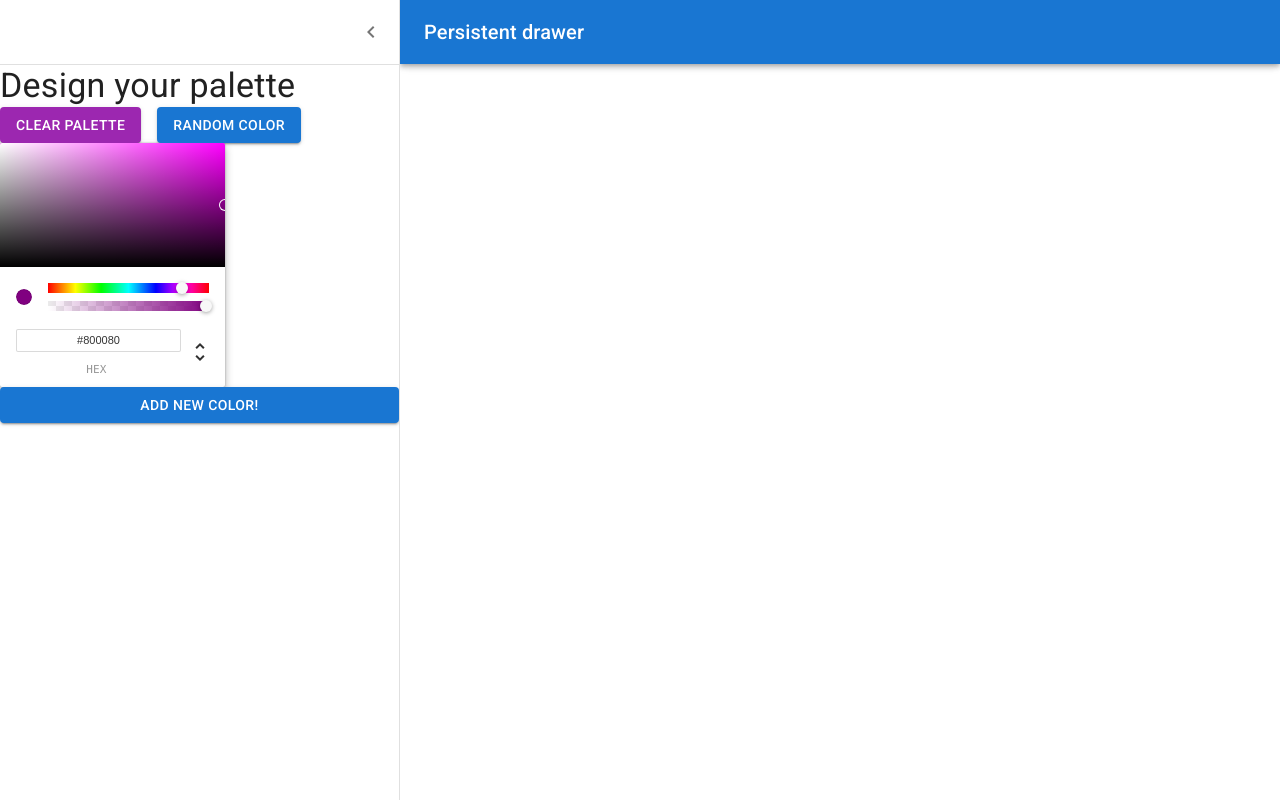
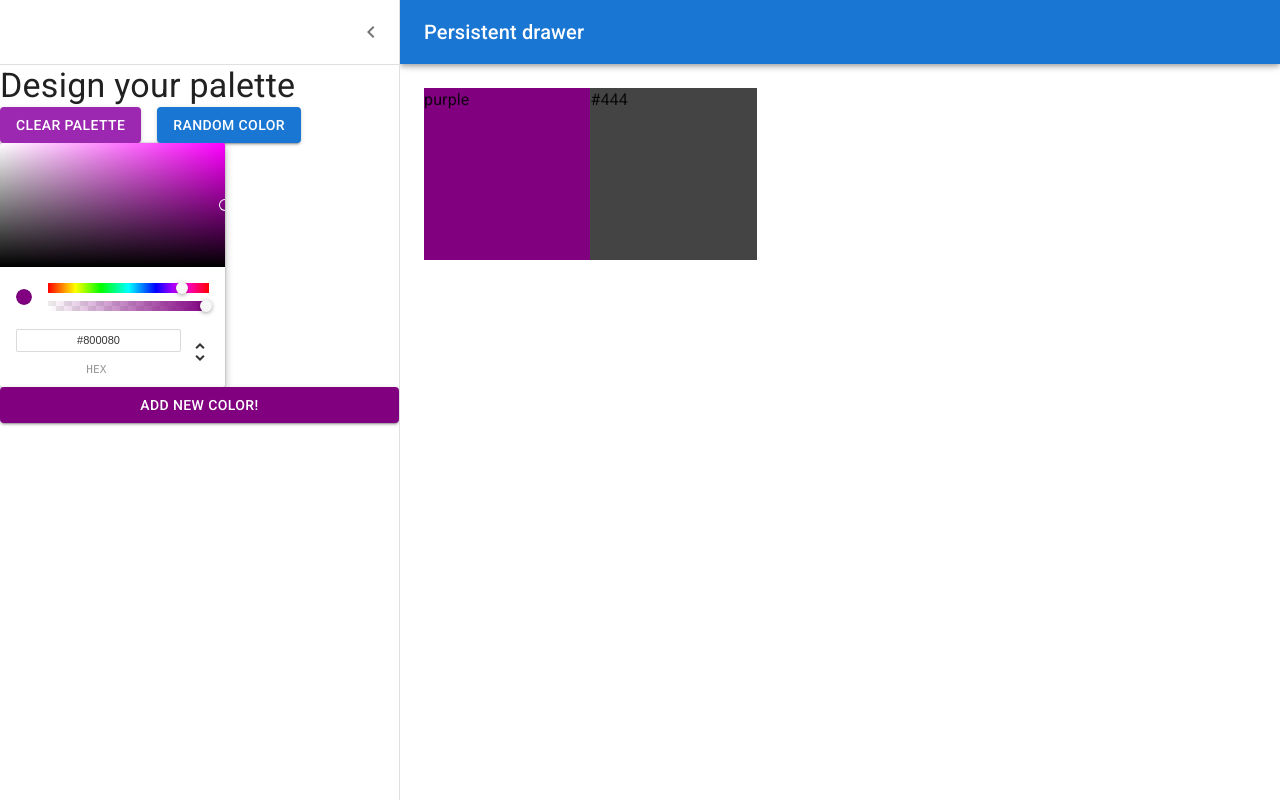
Before and after one commit to arjeenunez/colorpalette-react, a React (Create React App) app: page /palette/new in a window 1280 px wide. Both pictures are taken after a click on the button "open drawer". Built offline with nearby package versions, Linux system fonts and the light colour scheme.

Commit message:
Added draggable color box component

```diff
--- /dev/null
+++ b/src/DraggableColorBox.jsx
@@ -0,0 +1,12 @@
+import React from "react";
+import { DraggableColorBoxComponent } from "./styles/DraggableColorBoxStyles";
+
+function DraggableColorBox({color}) {
+    return (
+        <DraggableColorBoxComponent backgroundColor={color}>
+            {color}
+        </DraggableColorBoxComponent>
+    )
+}
+
+export default DraggableColorBox;
--- a/src/NewPaletteForm.jsx
+++ b/src/NewPaletteForm.jsx
@@ -5,13 +5,15 @@ import {Box, Drawer, CssBaseline, AppBar as MuiAppBar, Toolbar, Typography, Divi
 import MenuIcon from '@mui/icons-material/Menu';
 import ChevronLeftIcon from '@mui/icons-material/ChevronLeft';
 import { ChromePicker } from "react-color";
+import DraggableColorBox from "./DraggableColorBox";
 
 const drawerWidth = 400;
 
 const Main = styled('main', { shouldForwardProp: (prop) => prop !== 'open' })(
 ({ theme }) => ({
     flexGrow: 1,
-    padding: theme.spacing(3),
+        padding: theme.spacing(3),
+    height: "calc(100vh - 64px)",
     transition: theme.transitions.create('margin', {
     easing: theme.transitions.easing.sharp,
     duration: theme.transitions.duration.leavingScreen,
@@ -67,11 +69,15 @@ export default function NewPaletteForm() {
     const theme = useTheme();
     const [open, setOpen] = React.useState(false);
     const [backgroundState, setBackgroundState] = React.useState("purple");
+    const [colorArray, addColorArray] = React.useState(["purple", "#444"]);
 
-    const handleSetBackgroundState = (color, evt) => {
-        setBackgroundState(color);
+    const handleSetBackgroundState = (currentColor, evt) => {
+        setBackgroundState(currentColor.hex);
     }
 
+    const handleAddColorArray = () => {
+        addColorArray([...colorArray, backgroundState]);
+    }
 
     const handleDrawerOpen = () => {
         setOpen(true);
@@ -129,38 +135,14 @@ return (
                 <Button variant='contained' color='secondary'>Clear Palette</Button>
                 <Button variant='contained' color='primary'>Random Color</Button>
             </Stack>
-            <ChromePicker color={backgroundState} onChange={handleSetBackgroundState} />
-            <Button variant='contained' color="primary">Add new color!</Button>
+            <ChromePicker color={backgroundState} onChangeComplete={handleSetBackgroundState} />
+            <Button variant='contained' style={{backgroundColor: backgroundState}} onClick={handleAddColorArray}>Add new color!</Button>
     </Drawer>
     <Main open={open}>
-        <DrawerHeader />
-        {/* <Typography paragraph>
-        Lorem ipsum dolor sit amet, consectetur adipiscing elit, sed do eiusmod
-        tempor incididunt ut labore et dolore magna aliqua. Rhoncus dolor purus non
-        enim praesent elementum facilisis leo vel. Risus at ultrices mi tempus
-        imperdiet. Semper risus in hendrerit gravida rutrum quisque non tellus.
-        Convallis convallis tellus id interdum velit laoreet id donec ultrices.
-        Odio morbi quis commodo odio aenean sed adipiscing. Amet nisl suscipit
-        adipiscing bibendum est ultricies integer quis. Cursus euismod quis viverra
-        nibh cras. Metus vulputate eu scelerisque felis imperdiet proin fermentum
-        leo. Mauris commodo quis imperdiet massa tincidunt. Cras tincidunt lobortis
-        feugiat vivamus at augue. At augue eget arcu dictum varius duis at
-        consectetur lorem. Velit sed ullamcorper morbi tincidunt. Lorem donec massa
-        sapien faucibus et molestie ac.
-        </Typography>
-        <Typography paragraph>
-        Consequat mauris nunc congue nisi vitae suscipit. Fringilla est ullamcorper
-        eget nulla facilisi etiam dignissim diam. Pulvinar elementum integer enim
-        neque volutpat ac tincidunt. Ornare suspendisse sed nisi lacus sed viverra
-        tellus. Purus sit amet volutpat consequat mauris. Elementum eu facilisis
-        sed odio morbi. Euismod lacinia at quis risus sed vulputate odio. Morbi
-        tincidunt ornare massa eget egestas purus viverra accumsan in. In hendrerit
-        gravida rutrum quisque non tellus orci ac. Pellentesque nec nam aliquam sem
-        et tortor. Habitant morbi tristique senectus et. Adipiscing elit duis
-        tristique sollicitudin nibh sit. Ornare aenean euismod elementum nisi quis
-        eleifend. Commodo viverra maecenas accumsan lacus vel facilisis. Nulla
-        posuere sollicitudin aliquam ultrices sagittis orci a.
-        </Typography> */}
+            <DrawerHeader />
+                {colorArray.map(color => (
+                    <DraggableColorBox color={color} />
+                ))}
     </Main>
     </Box>
 );
--- /dev/null
+++ b/src/styles/DraggableColorBoxStyles.jsx
@@ -0,0 +1,18 @@
+import { styled } from "@mui/material/styles";
+
+const DraggableColorBoxComponent = styled('div')(({ backgroundColor }) =>`
+    width: 20%;
+    height: 25%;
+    margin: 0 auto;
+    display: inline-block;
+    position: relative;
+    cursor: pointer;
+    margin-bottom: -3.5px;
+    background: ${backgroundColor};
+
+    :active {
+        cursor: grabbing;
+    }
+`);
+
+export { DraggableColorBoxComponent };
```
